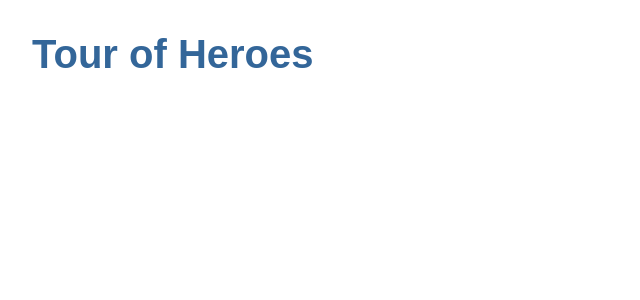
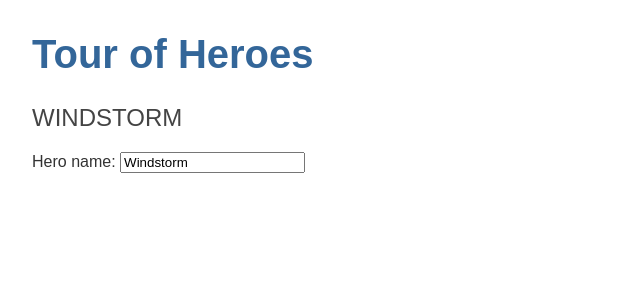
Before and after one commit to jccjames422/angular-tour-of-heroes, an Angular app: page / in a window 1280 px wide. Shown: the top 300 px of the page, without its empty margins (0-640 px from the left). Built offline with nearby package versions, Linux system fonts and the light colour scheme.

Commit message:
added a Heroes component and set up two-way data binding on an input text box with Angulars Forms Module

```diff
--- a/src/app/app.component.html
+++ b/src/app/app.component.html
@@ -1 +1,2 @@
 <h1>{{title}}</h1>
+<app-heroes></app-heroes>
--- /dev/null
+++ b/src/app/hero.ts
@@ -0,0 +1,4 @@
+export interface Hero {
+  id: number;
+  name: string;
+}
--- /dev/null
+++ b/src/app/heroes/heroes.component.html
@@ -0,0 +1,5 @@
+<h2>{{hero.name | uppercase}}</h2>
+<div>
+  <label for="name">Hero name: </label>
+  <input id="name" [(ngModel)]="hero.name" placeholder="name">
+</div>
--- /dev/null
+++ b/src/app/heroes/heroes.component.ts
@@ -0,0 +1,14 @@
+import { Component } from '@angular/core';
+import { Hero } from '../hero';
+
+@Component({
+  selector: 'app-heroes',
+  templateUrl: './heroes.component.html',
+  styleUrls: ['./heroes.component.css']
+})
+export class HeroesComponent {
+  hero: Hero = {
+    id: 1,
+    name: 'Windstorm'
+  };
+}
```
Also changed, not shown: src/app/app.module.ts (+7 -2 lines), src/app/heroes/heroes.component.css (added), 1 other file (tests, documents, lock files or other folders).
